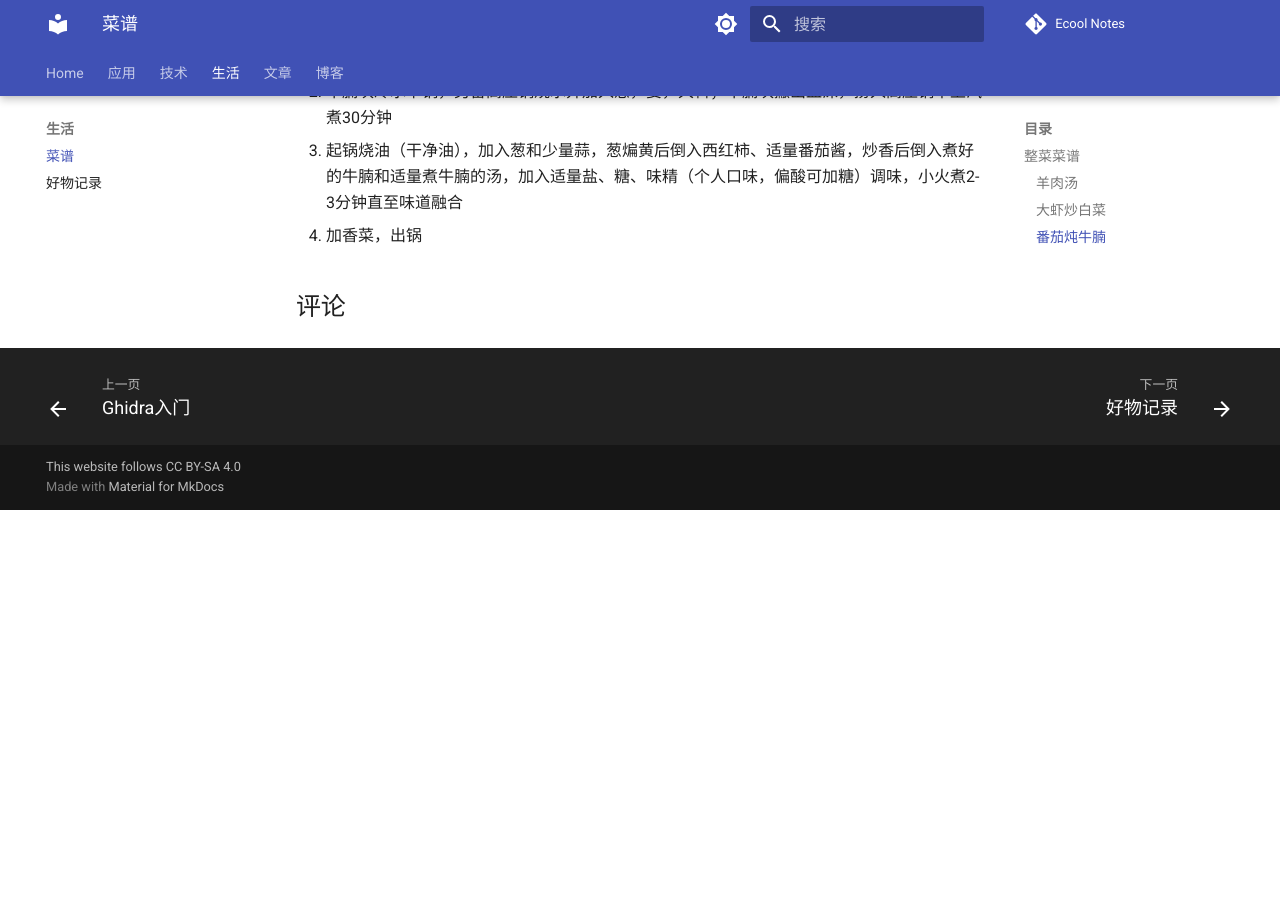
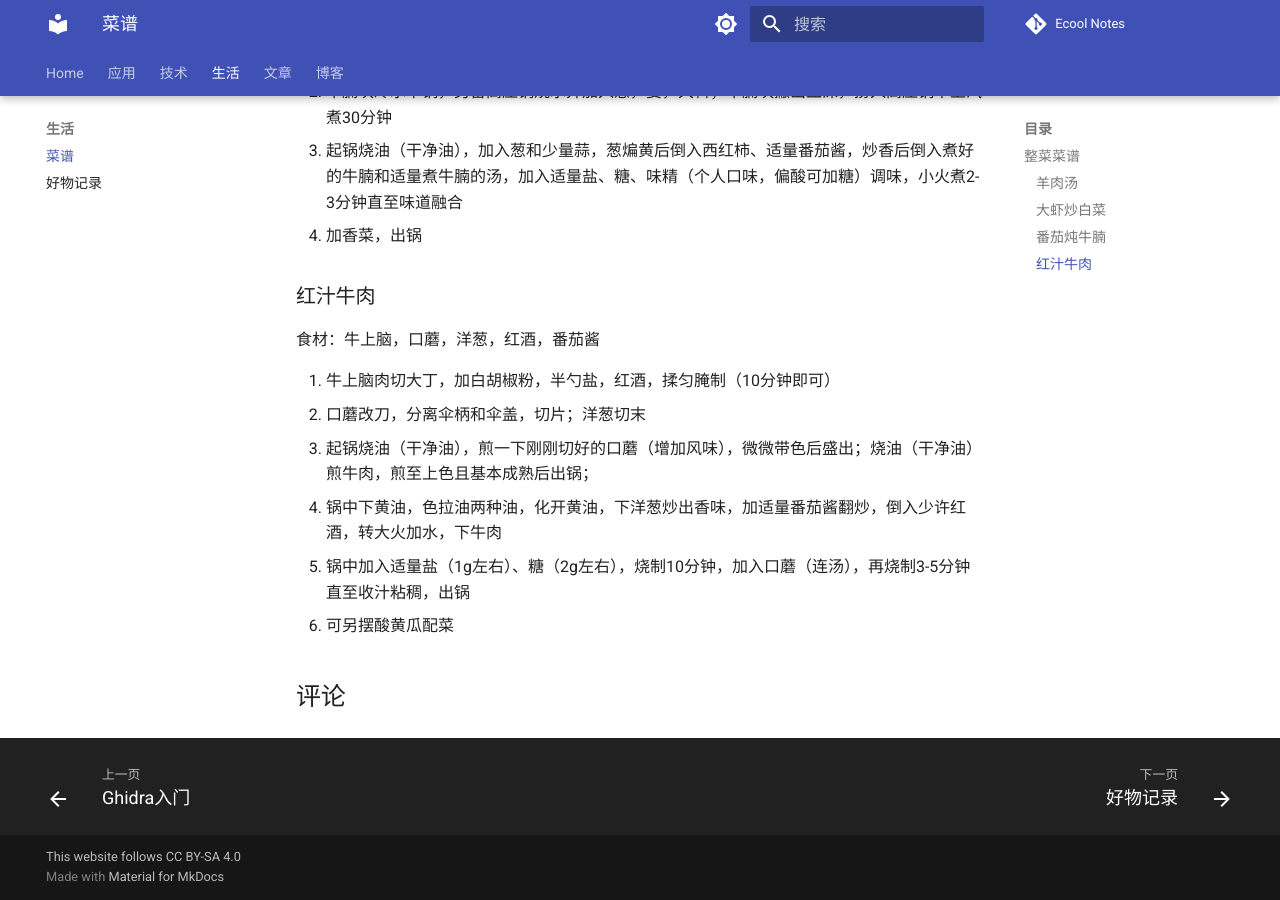
Before and after one commit to jygzyc/notes, an MkDocs documentation site: the page built from docs/life/cookbook.md, in a window 1280 px wide and 900 px high, scrolled down 1010 px. Built offline with MkDocs 1.6.1 and Material for MkDocs 9.7.7, drawn with Linux system fonts in a browser that asks for light colours; nearby versions of some CDN libraries; comment, search, counter and statistics services are not loaded; before the commit the page ends 1520 px from its top, so only the background shows below that.

Commit message:
20240319 cookbook

```diff
--- a/docs/life/cookbook.md
+++ b/docs/life/cookbook.md
@@ -28,3 +28,14 @@
 2. 牛腩块冷水下锅，另备高压锅烧水并加入葱，姜，大料；牛腩块撇出血沫，捞入高压锅中上汽煮30分钟
 3. 起锅烧油（干净油），加入葱和少量蒜，葱煸黄后倒入西红柿、适量番茄酱，炒香后倒入煮好的牛腩和适量煮牛腩的汤，加入适量盐、糖、味精（个人口味，偏酸可加糖）调味，小火煮2-3分钟直至味道融合
 4. 加香菜，出锅
+
+### 红汁牛肉
+
+食材：牛上脑，口蘑，洋葱，红酒，番茄酱
+
+1. 牛上脑肉切大丁，加白胡椒粉，半勺盐，红酒，揉匀腌制（10分钟即可）
+2. 口蘑改刀，分离伞柄和伞盖，切片；洋葱切末
+3. 起锅烧油（干净油），煎一下刚刚切好的口蘑（增加风味），微微带色后盛出；烧油（干净油）煎牛肉，煎至上色且基本成熟后出锅；
+4. 锅中下黄油，色拉油两种油，化开黄油，下洋葱炒出香味，加适量番茄酱翻炒，倒入少许红酒，转大火加水，下牛肉
+5. 锅中加入适量盐（1g左右）、糖（2g左右），烧制10分钟，加入口蘑（连汤），再烧制3-5分钟直至收汁粘稠，出锅
+6. 可另摆酸黄瓜配菜
```
